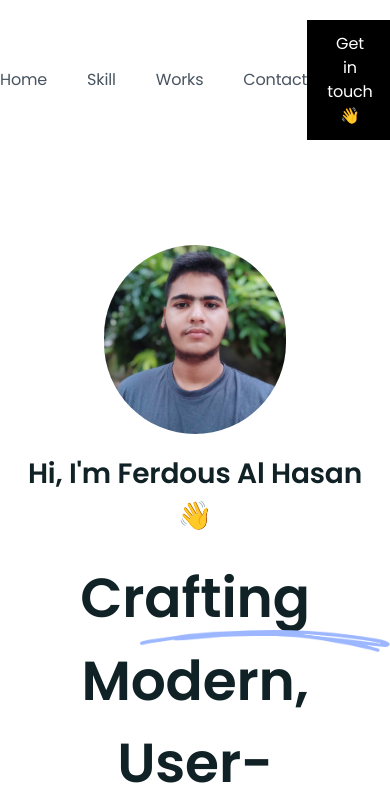
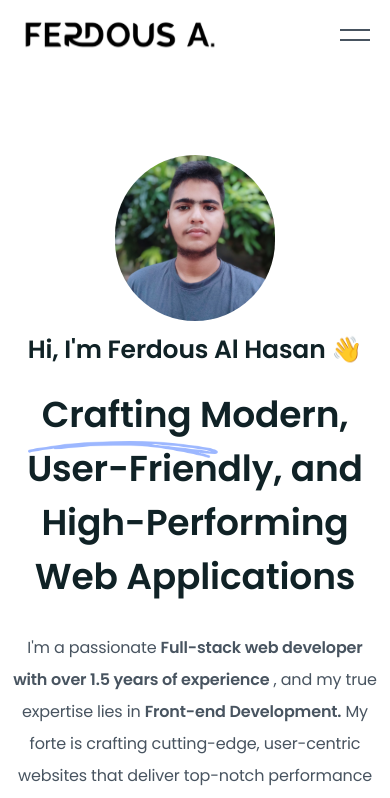
Before and after one commit to ferdousaofficial/portfolio-website, a Next.js app: page / in a window 390 px wide. Shown: the top 798 px of the page. Built offline with nearby package versions, Linux system fonts and the light colour scheme.

Commit message:
responsive the navbar and hero section

```diff
--- a/package.json
+++ b/package.json
@@ -1,5 +1,5 @@
 {
-  "name": "Nextjs 13 starter template",
+  "name": "portfolio-website",
   "version": "0.1.0",
   "private": true,
   "scripts": {
@@ -13,6 +13,7 @@
     "@types/react": "^18.2.5",
     "@types/react-dom": "^18.2.4",
     "classnames": "^2.3.2",
+    "framer-motion": "^10.16.4",
     "next": "^13.4.1",
     "react": "18.2.0",
     "react-dom": "18.2.0",
--- a/src/app/(default)/Hero/Header.tsx
+++ b/src/app/(default)/Hero/Header.tsx
@@ -3,7 +3,7 @@ import Image from "next/image";
 const Header: React.FC = () => {
   return (
     <div className="space-y-4">
-      <div className="w-[182px] h-[192px] mx-auto">
+      <div className="sm:w-[182px] sm:h-[192px] w-[160px] h-[160px]  mx-auto">
         <Image
           src={"/images/myself.svg"}
           alt="person"
@@ -11,7 +11,7 @@ const Header: React.FC = () => {
           width={182}
         />
       </div>
-      <h2 className="text-[28px] font-semibold ">Hi, I'm Ferdous Al Hasan 👋</h2>
+      <h2 className="sm:text-[28px] text-[25px] font-semibold ">Hi, I'm Ferdous Al Hasan 👋</h2>
     </div>
   );
 };
--- a/src/app/(default)/Hero/Info.tsx
+++ b/src/app/(default)/Hero/Info.tsx
@@ -1,17 +1,17 @@
 const Info: React.FC = () => {
   return (
     <div className="py-5 space-y-7 relative">
-      <h1 className="text-[55px] font-[600] w-5/6 mx-auto ">
+      <h1 className="xl:text-[55px] lg:text-[45px] md:text-[40px] text-[36px] font-[600] lg:w-5/6 lg:mx-auto ">
         Crafting Modern, User-Friendly, and High-Performing Web Applications
       </h1>
 
       <img
         src="/images/needle-underline.png"
         alt=""
-        className="absolute top-[65px] left-[8rem] max-w-[250px]"
+        className="absolute max-w-[250px] xl:top-[65px] lg:top-[50px] xl:left-[8rem] lg:left-[6rem] md:top-[50px] md:left-[1rem] lg:w-[250px] md:w-[200px] left-[1rem] top-[45px] w-[190px]"
       />
 
-      <p className="text-lg pb-5 w-5/6 mx-auto leading-loose">
+      <p className="lg:text-lg pb-5 lg:w-5/6 mx-auto leading-loose">
         I'm a passionate{" "}
         <span className="font-[600]">
           Full-stack web developer with over 1.5 years of experience
--- a/src/app/css/additional-styles/utility-patterns.css
+++ b/src/app/css/additional-styles/utility-patterns.css
@@ -1,3 +1,5 @@
+
+
 /* Typography */
 .h1 {
   @apply text-3xl font-extrabold;
--- a/src/app/css/style.css
+++ b/src/app/css/style.css
@@ -12,3 +12,9 @@
     direction: rtl;
   }
 }
+
+@layer base{
+  *{
+    @apply scroll-smooth
+  }
+}
--- a/src/app/layout.tsx
+++ b/src/app/layout.tsx
@@ -1,10 +1,10 @@
 import "./css/style.css";
 
-import { Roboto, Poppins } from "next/font/google";
+import { Poppins } from "next/font/google";
 
 const poppins = Poppins({
   subsets: ["latin"],
-  weight: ["300", "400", "500", "600", "700", "800", "900"],
+  weight: ["100", "200", "300", "400", "500", "600", "700", "800", "900"],
   variable: "--font-poppins",
 });
 
@@ -18,7 +18,7 @@ export default function RootLayout({
   return (
     <html lang="en">
       <body
-        className={`${poppins.variable} text-[#485460] font-poppins antialiased tracking-tight`}
+        className={`${poppins.variable} font-poppins antialiased text-[#485460] tracking-tight`}
       >
         <div className="flex flex-col min-h-screen overflow-hidden supports-[overflow:clip]:overflow-clip">
           {children}
--- a/src/common/components/shared/Button.tsx
+++ b/src/common/components/shared/Button.tsx
@@ -20,8 +20,8 @@ const Button: React.FC<ButtonProps> = ({
       <button
         className={` py-3 px-5 ${classname} ${
           seconday
-            ? "hover:bg-[#ededed] hover:shadow-button hover:translate-y-[-6px] active:shadow-none active:translate-y- bg-[#ededed]"
-            : "bg-black text-white smooth hover:text-[#485460] hover:bg-[#ededed] hover:shadow-button hover:translate-y-[-6px] active:shadow-none active:translate-y-0"
+            ? "hover:bg-[#ededed] bg-[#ededed]"
+            : "bg-black text-white smooth hover:text-[#485460] hover:bg-[#ededed] "
         }`}
         onClick={onClick}
       >
--- /dev/null
+++ b/src/common/widget/MobileNavbar/Curve.tsx
@@ -0,0 +1,37 @@
+import React from "react";
+import { motion } from "framer-motion";
+import styles from "./styles.module.scss";
+
+export default function Curve() {
+  const initialPath = `M100 0 L100 ${window.innerHeight} Q-100 ${
+    window.innerHeight / 2
+  } 100 0`;
+  const targetPath = `M100 0 L100 ${window.innerHeight} Q100 ${
+    window.innerHeight / 2
+  } 100 0`;
+
+  const curve = {
+    initial: {
+      d: initialPath,
+    },
+    enter: {
+      d: targetPath,
+      transition: { duration: 1, ease: [0.76, 0, 0.24, 1] },
+    },
+    exit: {
+      d: initialPath,
+      transition: { duration: 0.8, ease: [0.76, 0, 0.24, 1] },
+    },
+  };
+
+  return (
+    <svg className="absolute top-0 left-[-99px] w-100 h-full fill-[rgb(0, 0, 0)] stroke-none">
+      <motion.path
+        variants={curve}
+        initial="initial"
+        animate="enter"
+        exit="exit"
+      ></motion.path>
+    </svg>
+  );
+}
--- /dev/null
+++ b/src/common/widget/MobileNavbar/MobileNav.tsx
@@ -0,0 +1,49 @@
+import { navData, socialLinks } from "@/shared/config/constants";
+import { motion, AnimatePresence } from "framer-motion";
+import { menuSlide, slide } from "./animation";
+import Curve from "./Curve";
+
+interface MobileNavProps {
+  isActive: boolean;
+}
+
+const MobileNav: React.FC<MobileNavProps> = ({ isActive }) => {
+  return (
+    <>
+      <AnimatePresence mode="wait">
+        {isActive && (
+          <motion.div
+            variants={menuSlide}
+            animate="enter"
+            exit={"exit"}
+            initial="initial"
+            className={` fixed top-0 right-0 w-[100%] z-[99] bg-[#050b0c] h-screen py-52 `}
+          >
+            <ul className=" text-center space-y-7">
+              {navData.map((e, id) => (
+                <motion.div
+                  custom={id + 1}
+                  variants={slide}
+                  initial="initial"
+                  animate="enter"
+                  exit="exit"
+                >
+                  <li key={id}>
+                    <a
+                      href={e.path}
+                      className="text-[#fff]/50 smooth hover:text-[#fff] text-3xl"
+                    >
+                      {e.name}
+                    </a>
+                  </li>
+                </motion.div>
+              ))}
+            </ul>
+            <Curve />
+          </motion.div>
+        )}
+      </AnimatePresence>
+    </>
+  );
+};
+export default MobileNav;
--- /dev/null
+++ b/src/common/widget/MobileNavbar/animation.ts
@@ -0,0 +1,25 @@
+export const menuSlide = {
+  initial: { x: "calc(100% + 100px)" },
+  enter: { x: "0", transition: { duration: 0.8, ease: [0.76, 0, 0.24, 1] } },
+  exit: {
+    x: "calc(100% + 100px)",
+    transition: { duration: 0.8, ease: [0.76, 0, 0.24, 1] },
+  },
+};
+
+export const slide = {
+  initial: { x: 80 },
+  enter: (i: number) => ({
+    x: 0,
+    transition: { duration: 0.8, ease: [0.76, 0, 0.24, 1], delay: 0.05 * i },
+  }),
+  exit: (i: number) => ({
+    x: 80,
+    transition: { duration: 0.8, ease: [0.76, 0, 0.24, 1], delay: 0.05 * i },
+  }),
+};
+
+export const scale = {
+  open: { scale: 1, transition: { duration: 0.3 } },
+  closed: { scale: 0, transition: { duration: 0.4 } },
+};
--- a/src/common/widget/header.tsx
+++ b/src/common/widget/header.tsx
@@ -1,13 +1,37 @@
+"use client";
+
 import { navData } from "@/shared/config/constants";
 import Button from "../components/shared/Button";
 import Brand from "../components/ui/brand";
+import MobileNav from "./MobileNavbar/MobileNav";
+import { useState } from "react";
 
 const header: React.FC = () => {
+  const [isActive, setIsActive] = useState<boolean>(false);
+
   return (
-    <div className="flex items-center justify-around py-5">
+    <div className="flex items-center lg:justify-around justify-between py-5 lg:px-0 px-5">
       <Brand />
+
+      {/* toggle navbar button */}
+      <div
+        className="cursor-pointer block lg:hidden relative !z-[100]"
+        onClick={() => setIsActive(isActive ? false : true)}
+      >
+        <div
+          className={` h-[2px] w-[30px] bg-[#485460] smooth mb-2 ${
+            isActive && "!bg-[#ececec] rotate-45 absolute right-0 "
+          }`}
+        ></div>
+        <div
+          className={` h-[2px] w-[30px] bg-[#485460] smooth ${
+            isActive && "!bg-[#ececec] -rotate-45 absolute right-0 "
+          }`}
+        ></div>
+      </div>
+
       {/* nav data */}
-      <div>
+      <div className="hidden lg:block">
         <ul className="flex items-center gap-10">
           {" "}
           {navData.map((e, i) => (
@@ -20,11 +44,12 @@ const header: React.FC = () => {
         </ul>
       </div>
       {/* contact button */}
-      <div>
+      <div className="hidden lg:block">
         <Button children={"Get in touch 👋"} href={"#contact"} />
       </div>
 
       {/* mobile nav */}
+      <MobileNav isActive={isActive} />
     </div>
   );
 };
--- a/src/shared/config/constants.ts
+++ b/src/shared/config/constants.ts
@@ -11,12 +11,12 @@ export const navData: NavDataTypes[] = [
     path: "#",
   },
   {
-    name: "Skill",
-    path: "#skill",
+    name: "Works",
+    path: "#works",
   },
   {
-    name: "Works",
-    path: "#works",
+    name: "Skills",
+    path: "#skills",
   },
   {
     name: "Contact",
@@ -24,6 +24,26 @@ export const navData: NavDataTypes[] = [
   },
 ];
 
+// social links
+export const socialLinks: NavDataTypes[] = [
+  {
+    name: "linkedin",
+    path: "#",
+  },
+  {
+    name: "github",
+    path: "#works",
+  },
+  {
+    name: "fiverr",
+    path: "#skill",
+  },
+  {
+    name: "instagram",
+    path: "#skill",
+  },
+];
+
 /* =======================  =======================
    On this file you can put global data
  =======================  =======================*/
```
Also changed, not shown: 1 other file (tests, documents, lock files or other folders).
